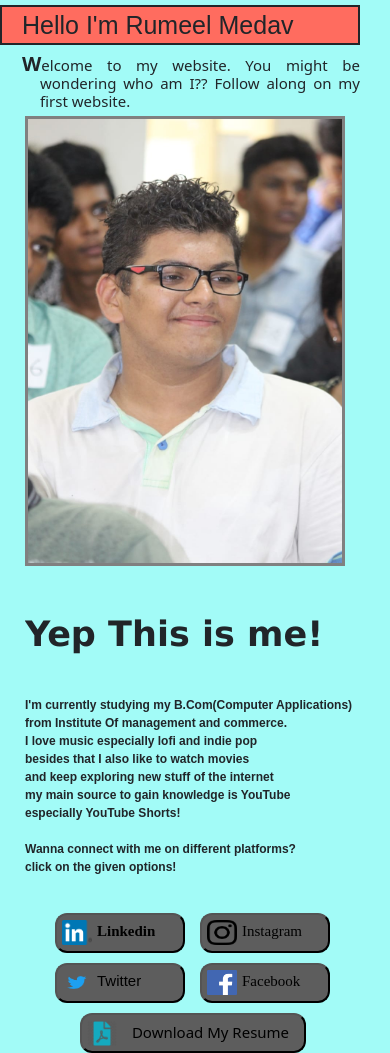
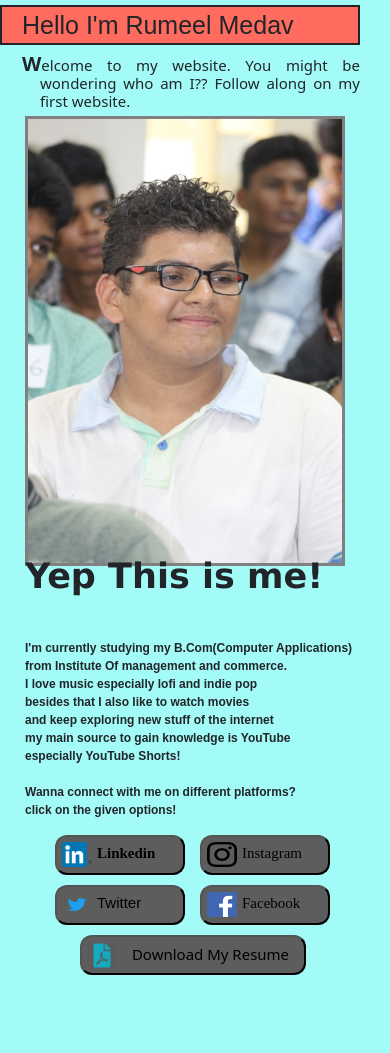
Before and after one commit to medavrumeel/Resume-Website, a plain HTML site: page index.html in a window 390 px wide. After the commit the page ends 1025 px from the top, so only its background shows below. Drawn offline with nearby package versions, Linux system fonts and the light colour scheme.

Commit message:
Fixed Bug
mobile responsive bug hopefully fixed

```diff
--- a/index.html
+++ b/index.html
@@ -40,5 +40,6 @@ click on the given options!
             <button class="resume"> <img class="logosizer" src="pdf.png" alt="pdf logo"> <a class="resumedownload" href="Rumeel Medav.pdf" download="Rumeel Medav CV.pdf">Download My Resume</a> </button>
         </div>
     </div>
+    <div class="space"></div>
 </body>
 </html>
--- a/styles.css
+++ b/styles.css
@@ -172,6 +172,9 @@ t{
     margin-right: 5px;
     float: left;
 }
+.space{
+    opacity: 0;
+}
 
 @media (max-width:700px) {
 
@@ -216,7 +219,7 @@ t{
     .linetwo{
         position: absolute;
         left: 0px;
-        top: 72%;
+        top: 550px;
         font-size: 12px;
     }
     t{
@@ -229,7 +232,7 @@ t{
         position: absolute;
         width: 300px;
         height: 150px;
-        top: 107%;
+        top: 825px;
     }
 
     .flexbuttons{
@@ -268,6 +271,15 @@ t{
         border-radius: 12px;
         width: 100px;
         margin-right: 24px;
+        margin-bottom: 50px;
+
+    }
+    .space{
+        opacity: 1;
+        width: 100%;
+        height: 50px;
+        position: absolute;
+        top: 975px;
     }
 
 }
```
